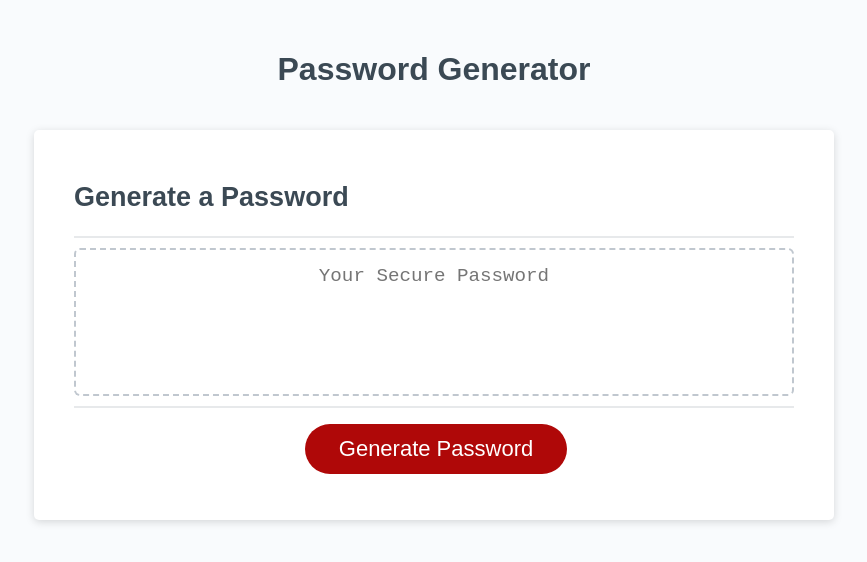
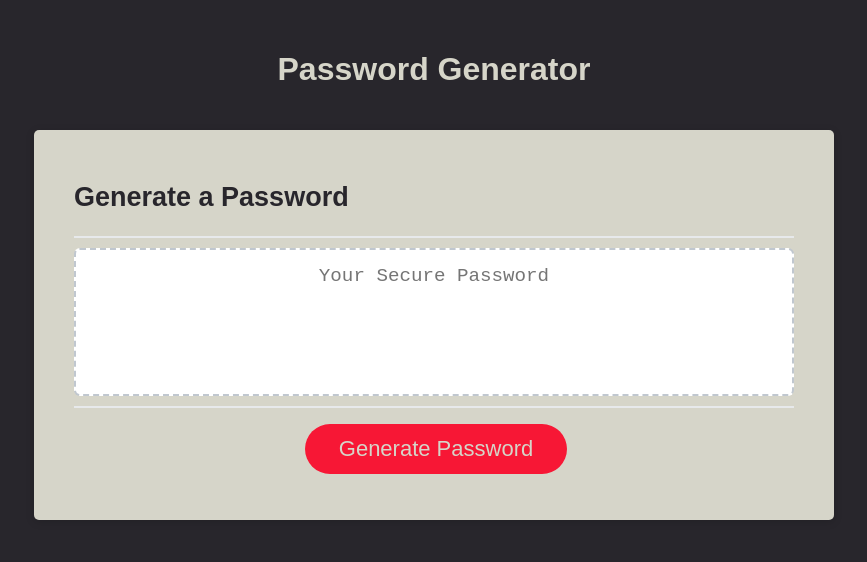
Before and after one commit to noerios/PasswordGenerator, a plain HTML site: page index.html in a window 1280 px wide. Shown: the whole page, without its empty margins (206-1073 px from the left). Drawn offline with Linux system fonts and the light colour scheme.

Commit message:
style updates

```diff
--- a/Develop/style.css
+++ b/Develop/style.css
@@ -14,7 +14,7 @@ body,
 
 body {
   font-family: sans-serif;
-  background-color: #f9fbfd;
+  background-color: #28262c;
 }
 
 .wrapper {
@@ -30,8 +30,16 @@ header {
   color: hsl(206, 17%, 28%);
 }
 
+h1 {
+  color: #d6d5c9;
+}
+
+h2 {
+  color: #28262c;
+}
+
 .card {
-  background-color: hsl(0, 0%, 100%);
+  background-color: #d6d5c9;
   border-radius: 5px;
   border-width: 1px;
   box-shadow: rgba(0, 0, 0, 0.15) 0px 2px 8px 0px;
@@ -74,11 +82,11 @@ header {
 
 .btn {
   border: none;
-  background-color: hsl(360, 91%, 36%);
+  background-color: #f71735;
   border-radius: 25px;
   box-shadow: rgba(0, 0, 0, 0.1) 0px 1px 6px 0px rgba(0, 0, 0, 0.2) 0px 1px 1px
     0px;
-  color: hsl(0, 0%, 100%);
+  color: #d6d5c9;
   display: inline-block;
   font-size: 22px;
   line-height: 22px;
```
